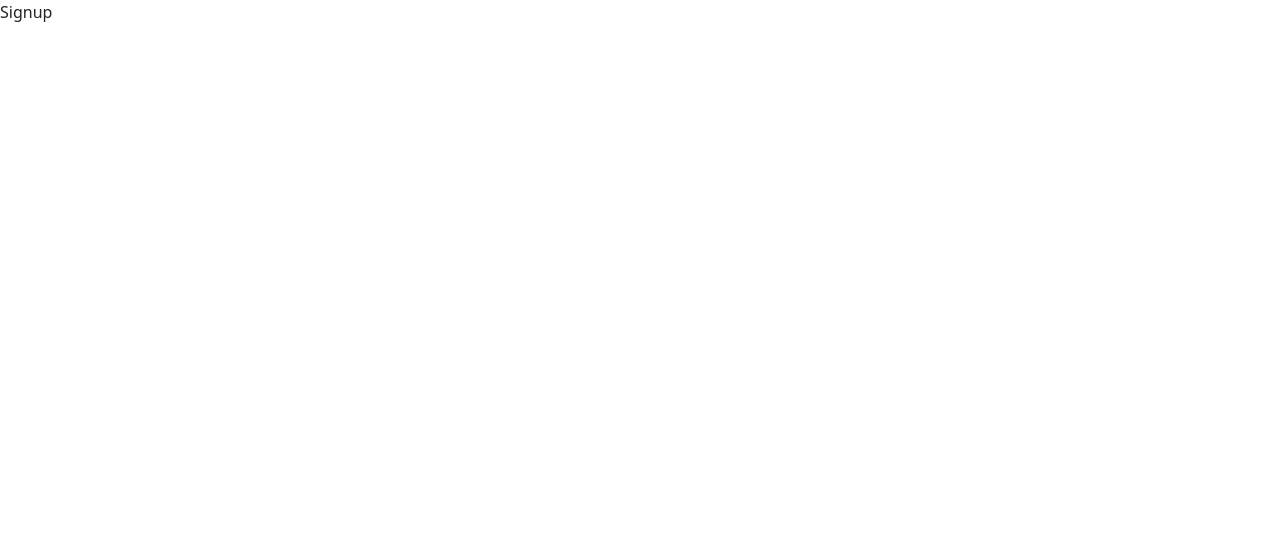
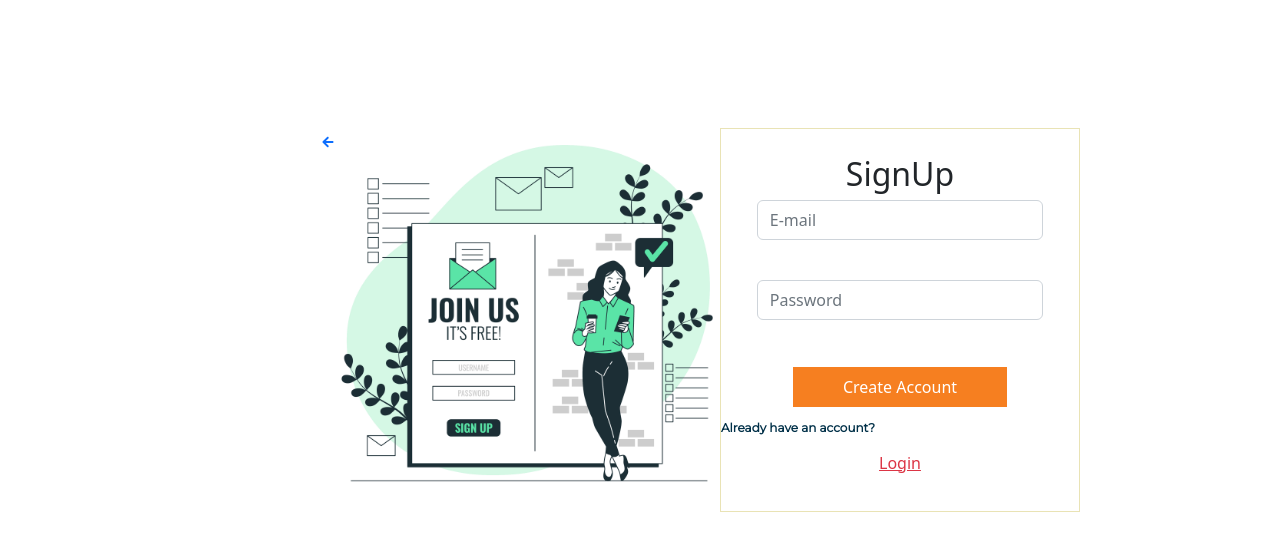
Before and after one commit to Gloria-Abedi-Gyemfa/address-book-system, a React (Create React App) app: page /signup in a window 1280 px wide. Shown: the top 550 px of the page. Built offline with nearby package versions, Linux system fonts and the light colour scheme.

Commit message:
sent a post request

```diff
--- a/package.json
+++ b/package.json
@@ -9,7 +9,8 @@
     "@testing-library/jest-dom": "^5.16.5",
     "@testing-library/react": "^13.4.0",
     "@testing-library/user-event": "^13.5.0",
-    "axios": "^1.2.2",
+    "@types/js-cookie": "^3.0.2",
+    "axios": "^1.2.3",
     "bootstrap": "^5.2.3",
     "react": "^18.2.0",
     "react-dom": "^18.2.0",
--- /dev/null
+++ b/src/DefaultValues.js
@@ -0,0 +1,2 @@
+export const loginUrl = 'https://address-book-system.onrender.com/api/v1/auth/login';
+export const registerUrl = "https://address-book-system.onrender.com/api/v1/auth/register";
--- a/src/components/Login/register/Login.css
+++ b/src/components/Login/register/Login.css
@@ -2,11 +2,14 @@
     display: flex;
     /* padding: auto; */
     margin-left: 25%;
-    margin-top: 100px;
+    /* margin-right: 25% ; */
+    margin-top: 10%;
+    /* margin: 20%; */
+
+
 }
 .login-image{
     width: 40%;
-
 }
 .login h2{
     margin: auto;
@@ -42,3 +45,11 @@ input{
     margin: auto;
     height: 40px;
 }
+.alt{
+    margin: auto;
+    display: flex;
+    flex-direction: column;
+}
+.alt_register{
+    margin: auto;
+}
--- a/src/components/Login/register/Login.js
+++ b/src/components/Login/register/Login.js
@@ -3,6 +3,7 @@ import "./Login.css";
 import login from "../../../images/login.jpg"
 import { Link } from 'react-router-dom';
 import {IoMdArrowRoundBack} from "react-icons/io"
+import { loginUrl } from '../../../DefaultValues';
 
 class Login extends React.Component {
   constructor (props)
@@ -12,7 +13,8 @@ class Login extends React.Component {
       email: '',
       password: ''
     }
-    // this.handleChange = this.handleChange.bind(this)
+    this.handleChange = this.handleChange.bind(this)
+
   }
 
   handleChange = (e) => {
@@ -24,7 +26,14 @@ class Login extends React.Component {
 handleSubmit = (e) => {
     e.preventDefault();
     console.log(this.state);
+    let config = {
+      method: "post",
+      url : `${loginUrl}`
+    }
+
 }
+
+
 render(){
   return (
     <div>
@@ -32,19 +41,26 @@ render(){
     <div className='login'>
       <Link to='/startup'><IoMdArrowRoundBack/></Link>
 
-      <img src={login} className='login-image'/>
+      <img src={login} className='login-image img-fluid'/>
       <form onSubmit={this.handleSubmit}>
         <h2>LOGIN</h2>
         <input type="email" placeholder='E-mail ' className='email form-control'
         onChange={this.handleChange}
-        />
+        required/>
         <input type="password" placeholder='Password' className='password form-control'
         onChange={this.handleChange}
-        />
+        required/>
         <button type='submit'>Login</button>
-        {/* <Link to='/signup'>
-        <p>signup</p>
-        </Link> */}
+
+        <div className='alt'>
+        <p>Don't have an account?</p>
+
+        <Link className='alt_register link-danger' to='/signup'>Register</Link>
+
+        </div>
+
+
+
       </form>
     </div>
     </div>
--- a/src/components/Login/register/Signup.js
+++ b/src/components/Login/register/Signup.js
@@ -1,9 +1,65 @@
-import React from 'react'
+import React, { useState } from "react";
+import "./Login.css";
+import signup from "../../../images/signup.jpg";
+import { Link } from "react-router-dom";
+import { IoMdArrowRoundBack } from "react-icons/io";
+import axios from "axios";
 
-const Signup = () => {
+const SignUp = () => {
+  const [email, setEmail] = useState('')
+  const [password, setPassword] = useState('')
+
+  const getEmail = (e) => {
+    setEmail(e.target.value)
+  }
+  const getPassword = (e) => {
+    setPassword(e.target.value)
+  }
+  const sendData = (e) => {
+    e.preventDefault()
+    axios.post('https://address-book-system.onrender.com/api/v1/auth/register',
+    {
+      email: email,
+      password: password
+    })
+    // console.log(email)
+    // console.log(password)
+  }
+
   return (
-    <div>Signup</div>
-  )
-}
+    <div>
+      <div className="login">
+        <Link to="/startup">
+          <IoMdArrowRoundBack />
+        </Link>
 
-export default Signup
+        <img src={signup} className="login-image" />
+        <form>
+          <h2>SignUp</h2>
+          <input
+            type="email"
+            placeholder="E-mail "
+            className="email form-control"
+            onChange={getEmail}
+            required
+          />
+          <input
+            type="password"
+            placeholder="Password"
+            className="password form-control" maxLength="8"
+            onChange={getPassword}
+            required
+          />
+          <button type="submit" onClick={sendData}>Create Account</button>
+
+          <section className="alt">
+            <p>Already have an account?</p>
+            <Link className="alt_register link-danger">Login</Link>
+          </section>
+        </form>
+      </div>
+    </div>
+  );
+};
+
+export default SignUp;
--- a/src/components/Sidebar.js
+++ b/src/components/Sidebar.js
@@ -3,6 +3,7 @@ import {BiHome, BiUser} from "react-icons/bi"
 import {MdAddCircleOutline} from "react-icons/md";
 import {TbSettings,TbLogout} from "react-icons/tb"
 import {RiInformationLine} from "react-icons/ri"
+import { Link } from 'react-router-dom';
 
 const Sidebar = () => {
     const style = { color: " #F67F20", width:"27px", height:"25px" }
@@ -26,7 +27,12 @@ const Sidebar = () => {
         <div><RiInformationLine style={style}/>
         <span>About</span></div>
 
-        <div><TbLogout style={style}/><span>Logout</span></div>
+        <div><TbLogout style={style}/>
+        <a href='/login'>
+        <span>Logout</span>
+        </a>
+        </div>
+
 
     </div>
   )
--- a/src/index.css
+++ b/src/index.css
@@ -116,3 +116,7 @@ section {
     fill: #f67f20;
   }
 }
+
+a{
+  text-decoration: none;
+}
```
Also changed, not shown: src/images/signup.jpg (added), 1 other file (tests, documents, lock files or other folders).
